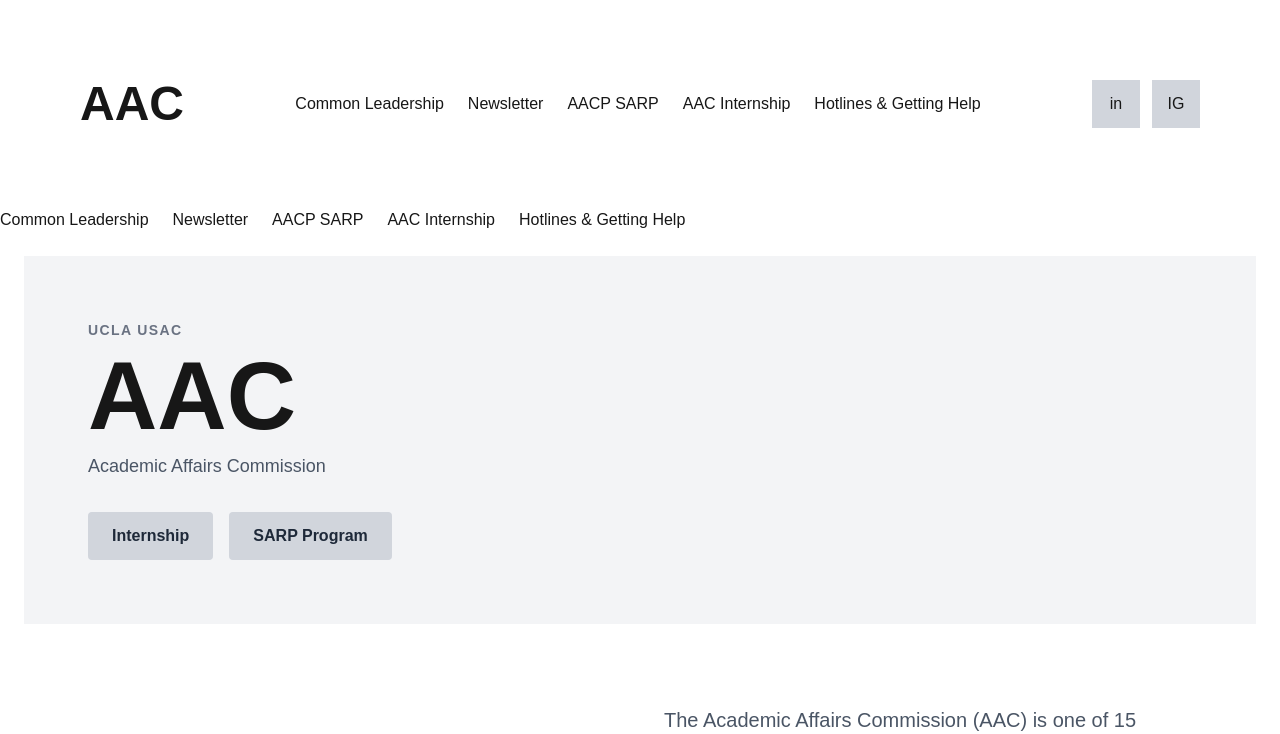
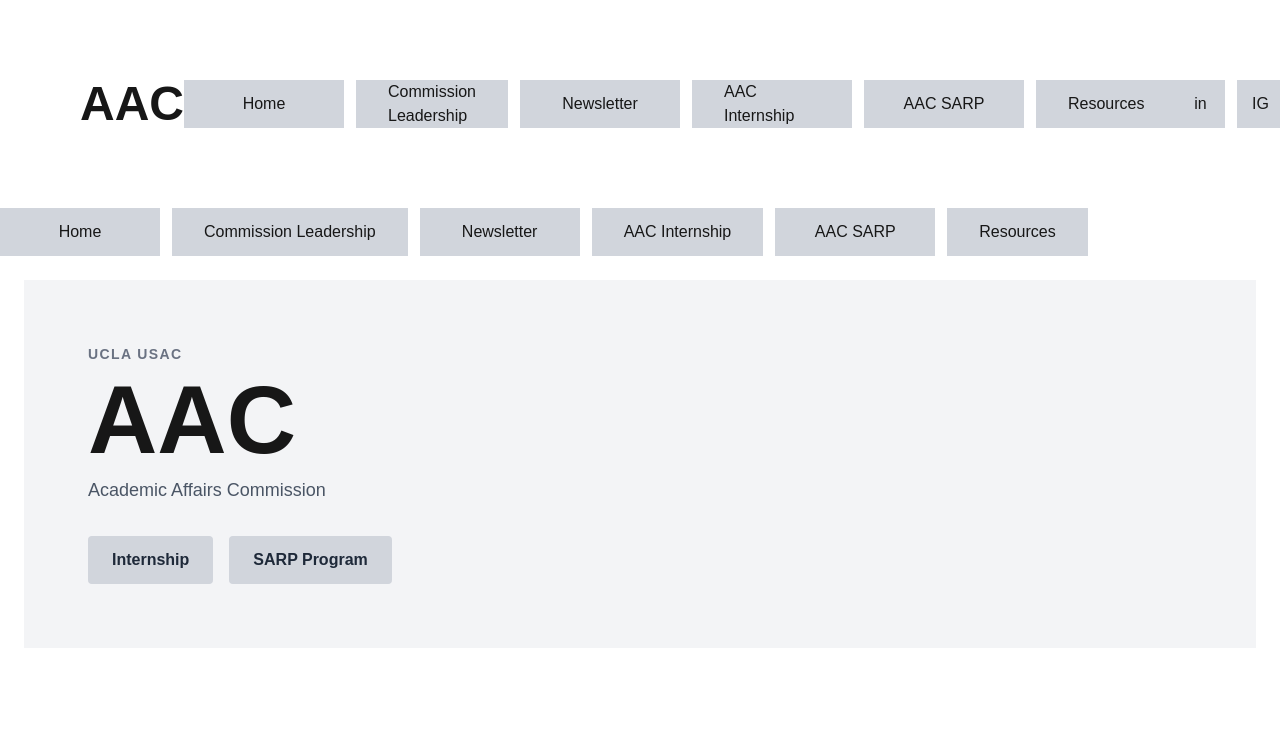
Before and after one commit to hillarynve/usac-aac-website, a Next.js app: page / in a window 1280 px wide. Shown: the top 734 px of the page. Built offline with nearby package versions, Linux system fonts and the light colour scheme.

Commit message:
updated with main nav bar

```diff
--- a/components/Nav.tsx
+++ b/components/Nav.tsx
@@ -3,33 +3,59 @@
 export default function Nav() {
   return (
     <nav>
-      <ul className="flex gap-6">
-            <li>
-              <Link href="/leadership">
-                Common Leadership
-              </Link>
-            </li>
-            <li>
-              <Link href="/newsletter">
-                Newsletter
-              </Link>
-            </li>
-            <li>
-              <Link href="/sarp">
-                AACP SARP
-              </Link>
-            </li>
-            <li>
-              <Link href="/internship">
-                AAC Internship
-              </Link>
-            </li>
-            <li>
-              <Link href='/resources'>
-                Hotlines & Getting Help
-              </Link>
-            </li>
-          </ul>
+      <ul className="flex gap-3">
+          <NavButton label="Home" href="/"/>
+          <NavButton label="Commission Leadership" href="/leadership" dropdownItems={[
+            {label: '25-26 Leadership', href: '/leadership/25-26-leadership'},
+            {label: '25-26 Senator Guide', href: '/leadership/25-26-senator-guide'},
+            {label: 'Previous', href: '/leadership/previous'},
+          ]}/>
+          <NavButton label="Newsletter" href="/newsletter"/>
+          <NavButton label="AAC Internship" href="/internship"/>
+          <NavButton label="AAC SARP" href="/sarp"/>
+          <NavButton label="Resources" href="/resources" dropdownItems={[
+            {label: 'Bruin Opp', href: '/resources/BruinOpp'},
+            {label: 'Funding', href: '/resources/Funding'},
+            {label: 'Study Space', href: '/resources/StudySpace'},
+          ]}/>
+      </ul>
     </nav>
   );
 }
+
+function NavButton({ label, href, dropdownItems }: NavButtonProps) {
+  if (!dropdownItems) {
+    return (
+      <li>
+        <Link href={href} className="inline-flex items-center justify-center h-12 min-w-40 px-8 bg-gray-300 hover:bg-gray-400">
+          {label}
+        </Link>
+      </li>
+    );
+  }
+
+  return (
+    <li className="relative group">
+      <Link href={href} className="inline-flex items-center justify-center h-12 min-w-32 px-8 bg-gray-300 hover:bg-gray-400">
+        {label}
+      </Link>
+      <div className="absolute top-full left-0 hidden group-hover:block bg-white shadow-lg min-w-[200px]">
+        {dropdownItems.map((item) => (
+          <Link
+            key={item.href}
+            href={item.href}
+            className="block px-4 py-2 hover:bg-gray-100"
+          >
+            {item.label}
+          </Link>
+        ))}
+      </div>
+    </li>
+  );
+}
+
+interface NavButtonProps {
+  label: string;
+  href: string;
+  dropdownItems?: { label: string; href: string }[];
+}
```
